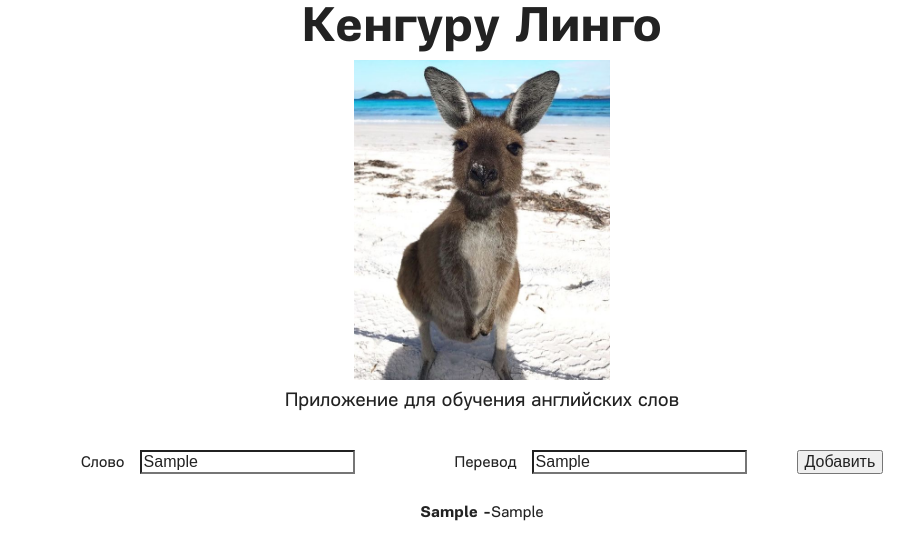
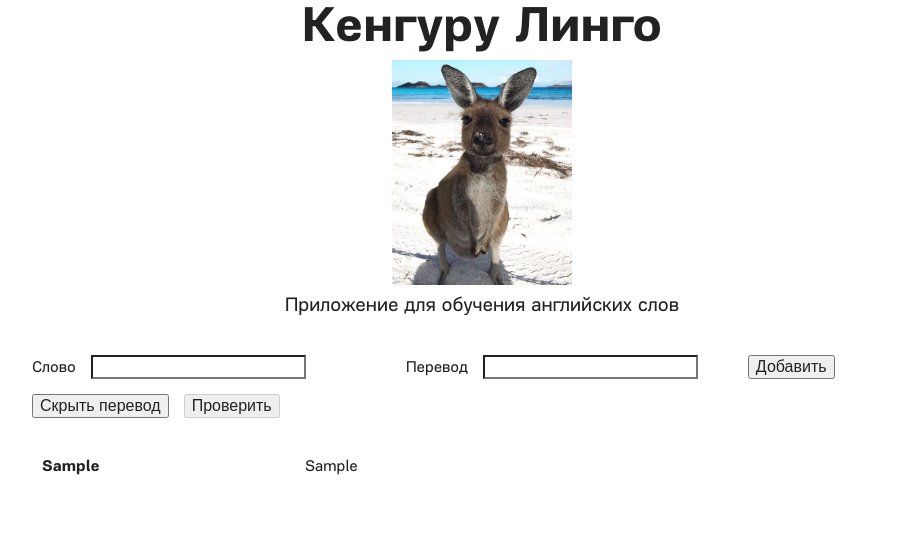
Before and after one commit to konovalho/keguru-lingo, a React app: page / in a window 1280 px wide. Both pictures are taken after typing "Sample", "Sample" into the empty fields and a click on the button "Добавить". Shown: the top 560 px of the page, without its empty margins (158-1072 px from the left). Built offline with nearby package versions, Linux system fonts and the light colour scheme.

Commit message:
Add main check for all words

```diff
--- a/src/common/hooks/useOutsideClick.js
+++ b/src/common/hooks/useOutsideClick.js
@@ -3,7 +3,7 @@
 import { useEffect, useRef, useCallback } from 'react';
 import useEventListener from './useEventListener';
 
-export default function useOutsideClick(handler, condition, notNeedClick) {
+export default function useOutsideClick(handler, condition) {
   const ref = useRef();
   const savedHandler = useRef();
 
@@ -13,10 +13,7 @@ export default function useOutsideClick(handler, condition, notNeedClick) {
     }
   };
 
-  useEventListener('scroll', outsideClick);
-  if (!notNeedClick) {
-    useEventListener('mousedown', outsideClick);
-  }
+  useEventListener('mousedown', outsideClick);
 
   useEffect(() => {
     savedHandler.current = handler;
--- /dev/null
+++ b/src/common/pages/IndexPage/ControlBar/index.js
@@ -0,0 +1,23 @@
+import React from 'react';
+import PropTypes from 'prop-types';
+
+import styles from './index.styl';
+
+const ControlBar = ({ changeShowTranslate, showTranslate, toggleIsCheck }) => (
+  <div className={styles.root}>
+    <button onClick={changeShowTranslate} type="button">
+      {showTranslate ? 'Скрыть' : 'Показать'} перевод
+    </button>
+    <button onClick={toggleIsCheck} type="button" disabled={showTranslate}>
+      Проверить
+    </button>
+  </div>
+);
+
+ControlBar.propTypes = {
+  showTranslate: PropTypes.bool.isRequired,
+  changeShowTranslate: PropTypes.func.isRequired,
+  toggleIsCheck: PropTypes.func.isRequired,
+};
+
+export default ControlBar;
--- /dev/null
+++ b/src/common/pages/IndexPage/ControlBar/index.styl
@@ -0,0 +1,6 @@
+.root
+  border 1px solid $black
+  text-align left
+
+  button
+    margin-right 15px
--- a/src/common/pages/IndexPage/Form/index.js
+++ b/src/common/pages/IndexPage/Form/index.js
@@ -15,9 +15,15 @@ const Form = ({ handleSubmit }) => {
     setTranslateValue(evt.target.value);
   };
 
+  const resetForm = () => {
+    setWordValue('');
+    setTranslateValue('');
+  };
+
   const onSubmit = (evt) => {
     evt.preventDefault();
     handleSubmit({ word: wordValue, translate: translateValue });
+    resetForm();
   };
 
   return (
--- a/src/common/pages/IndexPage/Form/index.styl
+++ b/src/common/pages/IndexPage/Form/index.styl
@@ -1,7 +1,8 @@
 .root
   margin 0 auto
   display flex
-  justify-content center
+  justify-content fex-start
+  margin-bottom 15px
 
 .fieldWrap
   margin-right 50px
--- /dev/null
+++ b/src/common/pages/IndexPage/Table/CheckInput/index.js
@@ -0,0 +1,32 @@
+import React, { useState } from 'react';
+import PropTypes from 'prop-types';
+
+import styles from './index.styl';
+
+const CheckInput = ({ id, handleBlur }) => {
+  const [value, setValue] = useState('');
+
+  const handleChange = (evt) => {
+    setValue(evt.target.value);
+  };
+
+  const onBlur = (evt) => {
+    handleBlur({ id, value: evt.target.value });
+  };
+
+  return (
+    <input
+      className={styles.root}
+      value={value}
+      onChange={handleChange}
+      onBlur={onBlur}
+    />
+  );
+};
+
+CheckInput.propTypes = {
+  id: PropTypes.number.isRequired,
+  handleBlur: PropTypes.func.isRequired,
+};
+
+export default CheckInput;
--- /dev/null
+++ b/src/common/pages/IndexPage/Table/CheckInput/index.styl
@@ -0,0 +1,2 @@
+.root
+  font-style normal
--- /dev/null
+++ b/src/common/pages/IndexPage/Table/index.js
@@ -0,0 +1,81 @@
+import React, { useState } from 'react';
+import PropTypes from 'prop-types';
+
+import useOutsideClick from '@hooks/useOutsideClick';
+import CheckInput from './CheckInput';
+
+import styles from './index.styl';
+
+const Table = ({
+  list,
+  showTranslate,
+  addValueForCheck,
+  isCheck,
+  listChecked,
+}) => {
+  const [editId, setEditId] = useState(0);
+
+  const handleOnDoubleClickTranslate = (value) => () => {
+    if (showTranslate) {
+      setEditId(value);
+    }
+  };
+
+  const bindInputEdit = useOutsideClick(() => setEditId(0), editId);
+
+  return list.length > 0 ? (
+    <ul className={styles.root}>
+      {list.map((item) => (
+        <li className={styles.itemWord} key={item.id}>
+          <div className={styles.word}>{item.word}</div>
+          <div
+            className={styles.translate}
+            onDoubleClick={handleOnDoubleClickTranslate(item.id)}
+          >
+            {showTranslate ? (
+              <div className="content">
+                {editId === item.id ? (
+                  <input {...bindInputEdit} />
+                ) : (
+                  item.translate
+                )}
+              </div>
+            ) : (
+              <CheckInput id={item.id} handleBlur={addValueForCheck} />
+            )}
+          </div>
+          {isCheck && (
+            <div className="checkField">
+              {listChecked.find((listItem) => listItem.id === item.id) &&
+              item.translate ===
+                listChecked.find((listItem) => listItem.id === item.id).value
+                ? 'правильно'
+                : 'нет'}
+            </div>
+          )}
+        </li>
+      ))}
+    </ul>
+  ) : null;
+};
+
+Table.propTypes = {
+  list: PropTypes.arrayOf(
+    PropTypes.shape({
+      id: PropTypes.number,
+      word: PropTypes.string,
+      translate: PropTypes.string,
+    }),
+  ).isRequired,
+  listChecked: PropTypes.arrayOf(
+    PropTypes.shape({
+      id: PropTypes.number,
+      value: PropTypes.string,
+    }),
+  ).isRequired,
+  showTranslate: PropTypes.bool.isRequired,
+  addValueForCheck: PropTypes.func.isRequired,
+  isCheck: PropTypes.bool.isRequired,
+};
+
+export default Table;
--- /dev/null
+++ b/src/common/pages/IndexPage/Table/index.styl
@@ -0,0 +1,29 @@
+.root
+  margin-top 30px
+  display flex
+  flex-direction column
+  align-items flex-start
+  border-top 1px solid $black
+  width 60%
+
+.itemWord
+  display flex
+  border: 1px solid $black
+  border-top none
+  border-right none
+  width 100%
+  text-align left
+
+.word
+  padding 10px
+  font-weight 700
+  width 45%
+  flex-shrink 0
+
+.translate
+  padding 10px
+  white-space pre-wrap
+  width 45%
+  flex-shrink 0
+  border-left 1px solid $black
+  border-right 1px solid $black
--- a/src/common/pages/IndexPage/index.js
+++ b/src/common/pages/IndexPage/index.js
@@ -2,19 +2,43 @@ import React, { useState } from 'react';
 
 import logo from '@assets/logo.jpg';
 import Form from './Form';
+import ControlBar from './ControlBar';
+import Table from './Table';
 
 import styles from './styles.styl';
 
 const IndexPage = () => {
   const initalState = JSON.parse(localStorage.getItem('list')) || [];
-  console.log('initalState', initalState);
 
+  const [showTranslate, setShowTranslate] = useState(true);
   const [list, setList] = useState(initalState);
+  const [listChecked, setListChekced] = useState([]);
+
+  const [isCheck, setIsCheck] = useState(false);
+
+  const toggleIsCheck = () => {
+    setIsCheck(!isCheck);
+  };
+
+  const addValueForCheck = (answer) => {
+    const objIndex = listChecked.findIndex((item) => item.id === answer.id);
+
+    if (objIndex !== -1) {
+      const newArr = [...listChecked];
+      newArr[objIndex] = answer.value;
+
+      setListChekced(newArr);
+    }
+    setListChekced([...listChecked, { ...answer }]);
+  };
+
+  const changeShowTranslate = () => {
+    setShowTranslate(!showTranslate);
+  };
 
   const handleSubmit = (evt) => {
-    console.log('evt', evt);
     const isId = list.length > 0;
-    const id = isId ? list[list.length - 1].id : 1;
+    const id = isId ? list[list.length - 1].id + 1 : 1;
 
     const newValue = [
       ...list,
@@ -29,19 +53,24 @@ const IndexPage = () => {
 
   return (
     <div className={styles.root}>
-      <h1 className={styles.title}>Кенгуру Линго</h1>
-      <img className={styles.logo} src={logo} width="20%" alt="logo" />
-      <h2 className={styles.desc}>Приложение для обучения английских слов</h2>
-      <Form handleSubmit={handleSubmit} />
-      <ul className={styles.list}>
-        {list.length > 0 &&
-          list.map((item) => (
-            <li className={styles.itemWord} key={item.id}>
-              <div className={styles.word}>{item.word} - </div>
-              <div className="translate">{item.translate}</div>
-            </li>
-          ))}
-      </ul>
+      <div className={styles.container}>
+        <h1 className={styles.title}>Кенгуру Линго</h1>
+        <img className={styles.logo} src={logo} width="20%" alt="logo" />
+        <h2 className={styles.desc}>Приложение для обучения английских слов</h2>
+        <Form handleSubmit={handleSubmit} />
+        <ControlBar
+          changeShowTranslate={changeShowTranslate}
+          showTranslate={showTranslate}
+          toggleIsCheck={toggleIsCheck}
+        />
+        <Table
+          list={list}
+          showTranslate={showTranslate}
+          addValueForCheck={addValueForCheck}
+          isCheck={isCheck}
+          listChecked={listChecked}
+        />
+      </div>
     </div>
   );
 };
--- a/src/common/pages/IndexPage/styles.styl
+++ b/src/common/pages/IndexPage/styles.styl
@@ -1,6 +1,11 @@
 .root
   text-align center
   font-family: Pfencore, Helvetica, sans-serif;
+
+.container
+  width 100%
+  max-width 900px
+  margin 0 auto
 
 .title
   font-size 50px
@@ -13,16 +18,3 @@
 .desc
   font-size 20px
   margin-bottom 40px
-
-.itemWord
-  display flex
-
-.word
-  font-weight 700
-
-.list
-  margin 0 auto
-  margin-top 30px
-  display flex
-  flex-direction column
-  align-items center
```
